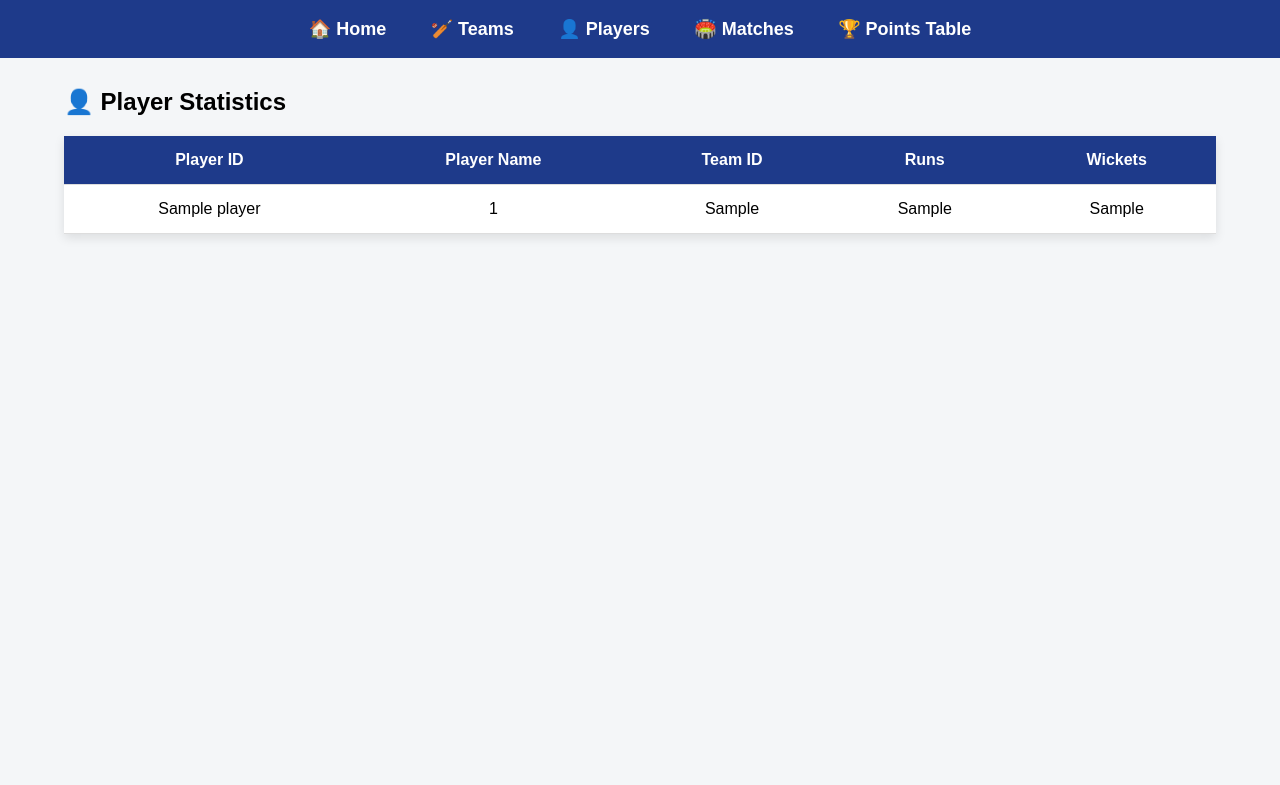
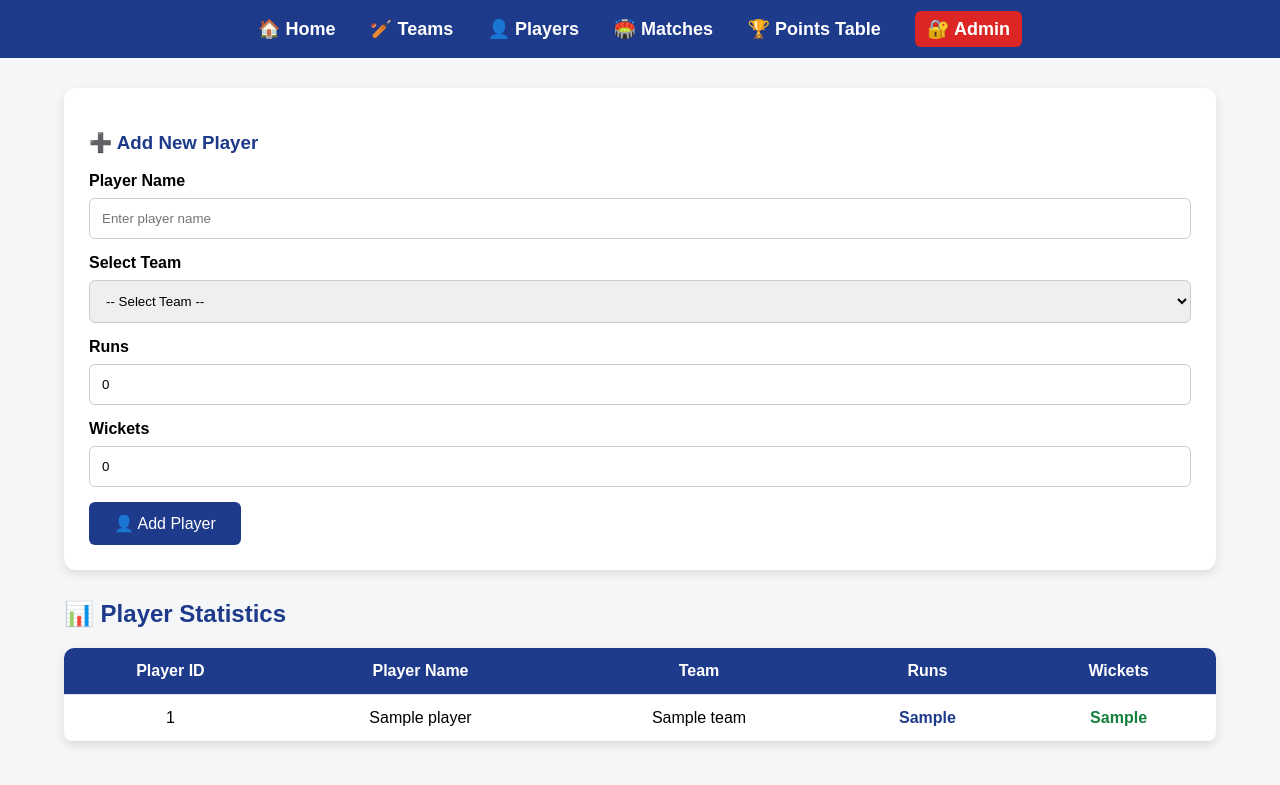
Before and after one commit to atharvrhayakar18-max/cricket-tournament-website, a Flask app: page /players in a window 1280 px wide. Shown: the top 785 px of the page. Run offline with Flask 3, Linux system fonts and the light colour scheme; the visitor is signed in with stand-in values (Sample User, id 1); tables that the repository leaves empty or names only in its code hold one stand-in row (values such as "Sample post").

Commit message:
Add player management

```diff
--- a/app.py
+++ b/app.py
@@ -4,8 +4,13 @@
 
 app = Flask(__name__)
 
-# Secret key for login session
-app.secret_key = os.environ.get("SECRET_KEY", "change-this-secret-key")
+# =========================
+# SECRET KEY
+# =========================
+app.secret_key = os.environ.get(
+    "SECRET_KEY",
+    "change-this-secret-key"
+)
 
 
 # =========================
@@ -74,7 +79,7 @@
 
 
 # =========================
-# ADMIN PAGE
+# ADMIN PANEL
 # =========================
 @app.route("/admin")
 def admin():
@@ -95,9 +100,16 @@
     cursor = db.cursor()
 
     cursor.execute("""
-        SELECT *
+        SELECT
+            team_id,
+            teams_name,
+            matches,
+            wins,
+            losses,
+            points,
+            run_rate
         FROM teams
-        ORDER BY points DESC
+        ORDER BY points DESC, wins DESC
     """)
 
     teams_data = cursor.fetchall()
@@ -112,24 +124,129 @@
 
 
 # =========================
+# ADD TEAM
+# =========================
+@app.route("/add_team", methods=["GET", "POST"])
+def add_team():
+
+    if not admin_required():
+        return redirect("/login")
+
+    if request.method == "POST":
+
+        team_name = request.form["team_name"].strip()
+
+        db = get_db()
+        cursor = db.cursor()
+
+        cursor.execute("""
+            INSERT INTO teams
+            (
+                teams_name,
+                matches,
+                wins,
+                losses,
+                points,
+                run_rate
+            )
+            VALUES (%s, 0, 0, 0, 0, 0)
+        """, (team_name,))
+
+        db.commit()
+
+        cursor.close()
+        db.close()
+
+        return redirect("/teams")
+
+    return render_template("add_team.html")
+
+
+# =========================
 # PLAYERS
 # =========================
-@app.route("/players")
+@app.route("/players", methods=["GET", "POST"])
 def players():
 
     db = get_db()
     cursor = db.cursor()
 
-    cursor.execute("SELECT * FROM players")
+    # -------------------------
+    # ADD PLAYER - ADMIN ONLY
+    # -------------------------
+    if request.method == "POST":
+
+        if not admin_required():
+            cursor.close()
+            db.close()
+            return redirect("/login")
+
+        player_name = request.form["player_name"].strip()
+        team_id = int(request.form["team_id"])
+        runs = int(request.form.get("runs", 0))
+        wickets = int(request.form.get("wickets", 0))
+
+        cursor.execute("""
+            INSERT INTO players
+            (
+                player_name,
+                team_id,
+                runs,
+                wickets
+            )
+            VALUES (%s, %s, %s, %s)
+        """, (
+            player_name,
+            team_id,
+            runs,
+            wickets
+        ))
+
+        db.commit()
+
+        cursor.close()
+        db.close()
+
+        return redirect("/players")
+
+    # -------------------------
+    # SHOW PLAYERS
+    # -------------------------
+    cursor.execute("""
+        SELECT
+            players.player_id,
+            players.player_name,
+            teams.teams_name,
+            players.runs,
+            players.wickets
+        FROM players
+        LEFT JOIN teams
+        ON players.team_id = teams.team_id
+        ORDER BY players.runs DESC
+    """)
 
     players_data = cursor.fetchall()
+
+    # -------------------------
+    # SHOW TEAMS IN DROPDOWN
+    # -------------------------
+    cursor.execute("""
+        SELECT
+            team_id,
+            teams_name
+        FROM teams
+        ORDER BY teams_name
+    """)
+
+    teams_data = cursor.fetchall()
 
     cursor.close()
     db.close()
 
     return render_template(
         "players.html",
-        players=players_data
+        players=players_data,
+        teams=teams_data
     )
 
 
@@ -139,7 +256,9 @@
 @app.route("/matches", methods=["GET", "POST"])
 def matches():
 
-    # Only admin can ADD match
+    # -------------------------
+    # ADD MATCH - ADMIN ONLY
+    # -------------------------
     if request.method == "POST":
 
         if not admin_required():
@@ -148,18 +267,32 @@
         db = get_db()
         cursor = db.cursor()
 
-        match_id = request.form["match_id"]
+        match_id = int(request.form["match_id"])
+
         team1 = request.form["team1"].strip()
         team2 = request.form["team2"].strip()
         winner = request.form["winner"].strip()
         match_date = request.form["match_date"]
 
-        team1_score = int(request.form.get("team1_score", 0))
-        team1_overs = float(request.form.get("team1_overs", 0))
-        team2_score = int(request.form.get("team2_score", 0))
-        team2_overs = float(request.form.get("team2_overs", 0))
+        team1_score = int(
+            request.form.get("team1_score", 0)
+        )
 
-        # Add match
+        team1_overs = float(
+            request.form.get("team1_overs", 0)
+        )
+
+        team2_score = int(
+            request.form.get("team2_score", 0)
+        )
+
+        team2_overs = float(
+            request.form.get("team2_overs", 0)
+        )
+
+        # -------------------------
+        # INSERT MATCH
+        # -------------------------
         cursor.execute("""
             INSERT INTO matches
             (
@@ -173,7 +306,8 @@
                 team2_score,
                 team2_overs
             )
-            VALUES (%s, %s, %s, %s, %s, %s, %s, %s, %s)
+            VALUES
+            (%s, %s, %s, %s, %s, %s, %s, %s, %s)
         """, (
             match_id,
             team1,
@@ -186,7 +320,9 @@
             team2_overs
         ))
 
-        # Winner update
+        # -------------------------
+        # UPDATE WINNER
+        # -------------------------
         cursor.execute("""
             UPDATE teams
             SET
@@ -196,13 +332,17 @@
             WHERE LOWER(teams_name) = LOWER(%s)
         """, (winner,))
 
-        # Find loser
+        # -------------------------
+        # FIND LOSER
+        # -------------------------
         if winner.lower() == team1.lower():
             loser = team2
         else:
             loser = team1
 
-        # Loser update
+        # -------------------------
+        # UPDATE LOSER
+        # -------------------------
         cursor.execute("""
             UPDATE teams
             SET
@@ -218,7 +358,9 @@
 
         return redirect("/matches")
 
-    # Show matches to everyone
+    # -------------------------
+    # SHOW MATCHES
+    # -------------------------
     db = get_db()
     cursor = db.cursor()
 
@@ -258,9 +400,19 @@
     cursor = db.cursor()
 
     cursor.execute("""
-        SELECT *
+        SELECT
+            team_id,
+            teams_name,
+            matches,
+            wins,
+            losses,
+            points,
+            run_rate
         FROM teams
-        ORDER BY points DESC, wins DESC, run_rate DESC
+        ORDER BY
+            points DESC,
+            wins DESC,
+            run_rate DESC
     """)
 
     teams_data = cursor.fetchall()
@@ -275,51 +427,13 @@
 
 
 # =========================
-# ADD TEAM
-# =========================
-@app.route("/add_team", methods=["GET", "POST"])
-def add_team():
-
-    # Only admin
-    if not admin_required():
-        return redirect("/login")
-
-    if request.method == "POST":
-
-        team_name = request.form["team_name"].strip()
-
-        db = get_db()
-        cursor = db.cursor()
-
-        cursor.execute("""
-            INSERT INTO teams
-            (
-                teams_name,
-                matches,
-                wins,
-                losses,
-                points,
-                run_rate
-            )
-            VALUES (%s, 0, 0, 0, 0, 0)
-        """, (team_name,))
-
-        db.commit()
-
-        cursor.close()
-        db.close()
-
-        return redirect("/teams")
-
-    return render_template("add_team.html")
-
-
-# =========================
 # RUN APPLICATION
 # =========================
 if __name__ == "__main__":
 
-    port = int(os.environ.get("PORT", 5000))
+    port = int(
+        os.environ.get("PORT", 5000)
+    )
 
     app.run(
         host="0.0.0.0",
--- a/templates/players.html
+++ b/templates/players.html
@@ -19,9 +19,15 @@
         .navbar a {
             color: white;
             text-decoration: none;
-            margin: 0 20px;
+            margin: 0 15px;
             font-size: 18px;
             font-weight: bold;
+        }
+
+        .admin {
+            background-color: #dc2626;
+            padding: 8px 12px;
+            border-radius: 6px;
         }
 
         .container {
@@ -29,15 +35,56 @@
             margin: 30px auto;
         }
 
+        h2 {
+            color: #1e3a8a;
+        }
+
+        .form-box {
+            background: white;
+            padding: 25px;
+            margin-bottom: 30px;
+            border-radius: 12px;
+            box-shadow: 0 4px 10px rgba(0,0,0,0.1);
+        }
+
+        .form-box h3 {
+            color: #1e3a8a;
+        }
+
+        label {
+            font-weight: bold;
+        }
+
+        input, select {
+            width: 100%;
+            padding: 12px;
+            margin: 8px 0 15px 0;
+            border: 1px solid #ccc;
+            border-radius: 6px;
+            box-sizing: border-box;
+        }
+
+        button {
+            background-color: #1e3a8a;
+            color: white;
+            border: none;
+            padding: 12px 25px;
+            border-radius: 6px;
+            cursor: pointer;
+            font-size: 16px;
+        }
+
         table {
             width: 100%;
             border-collapse: collapse;
-            background: white;
+            background-color: white;
             box-shadow: 0 4px 10px rgba(0,0,0,0.1);
+            border-radius: 10px;
+            overflow: hidden;
         }
 
         th, td {
-            padding: 15px;
+            padding: 14px;
             text-align: center;
             border-bottom: 1px solid #ddd;
         }
@@ -47,8 +94,14 @@
             color: white;
         }
 
-        tr:hover {
-            background-color: #f1f5ff;
+        .runs {
+            font-weight: bold;
+            color: #1e3a8a;
+        }
+
+        .wickets {
+            font-weight: bold;
+            color: #15803d;
         }
     </style>
 </head>
@@ -61,18 +114,95 @@
         <a href="/players">👤 Players</a>
         <a href="/matches">🏟️ Matches</a>
         <a href="/points">🏆 Points Table</a>
+        <a href="/login" class="admin">🔐 Admin</a>
     </div>
 
     <div class="container">
 
-        <h2>👤 Player Statistics</h2>
+        <!-- ========================= -->
+        <!-- ADD PLAYER - ADMIN ONLY -->
+        <!-- ========================= -->
+
+        {% if session.get("admin_logged_in") %}
+
+        <div class="form-box">
+
+            <h3>➕ Add New Player</h3>
+
+            <form method="POST">
+
+                <label>Player Name</label>
+
+                <input
+                    type="text"
+                    name="player_name"
+                    placeholder="Enter player name"
+                    required
+                >
+
+                <label>Select Team</label>
+
+                <select name="team_id" required>
+
+                    <option value="">
+                        -- Select Team --
+                    </option>
+
+                    {% for team in teams %}
+
+                    <option value="{{ team[0] }}">
+                        {{ team[1] }}
+                    </option>
+
+                    {% endfor %}
+
+                </select>
+
+                <label>Runs</label>
+
+                <input
+                    type="number"
+                    name="runs"
+                    value="0"
+                    min="0"
+                    required
+                >
+
+                <label>Wickets</label>
+
+                <input
+                    type="number"
+                    name="wickets"
+                    value="0"
+                    min="0"
+                    required
+                >
+
+                <button type="submit">
+                    👤 Add Player
+                </button>
+
+            </form>
+
+        </div>
+
+        {% endif %}
+
+
+        <!-- ========================= -->
+        <!-- PLAYER STATISTICS -->
+        <!-- ========================= -->
+
+        <h2>📊 Player Statistics</h2>
+
+        {% if players %}
 
         <table>
 
             <tr>
                 <th>Player ID</th>
                 <th>Player Name</th>
-                <th>Team ID</th>
+                <th>Team</th>
                 <th>Runs</th>
                 <th>Wickets</th>
             </tr>
@@ -80,17 +210,39 @@
             {% for player in players %}
 
             <tr>
-                <td>{{ player[0] }}</td>
-                <td>{{ player[1] }}</td>
-                <td>{{ player[2] }}</td>
-                <td>{{ player[4] }}</td>
-                <td>{{ player[3] }}</td>
+
+                <td>
+                    {{ player[0] }}
+                </td>
+
+                <td>
+                    {{ player[1] }}
+                </td>
+
+                <td>
+                    {{ player[2] }}
+                </td>
+
+                <td class="runs">
+                    {{ player[3] }}
+                </td>
+
+                <td class="wickets">
+                    {{ player[4] }}
+                </td>
+
             </tr>
 
             {% endfor %}
 
         </table>
 
+        {% else %}
+
+        <p>No players available.</p>
+
+        {% endif %}
+
     </div>
 
 </body>
```
